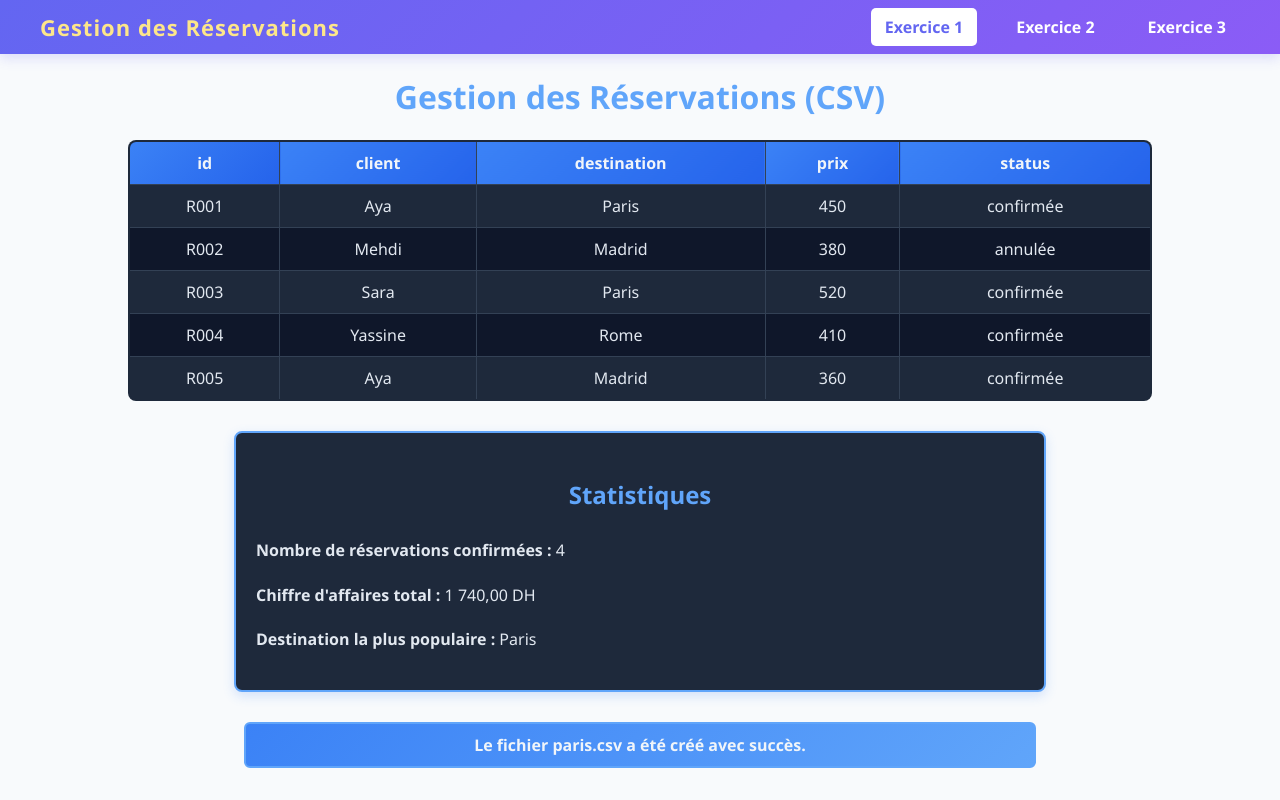
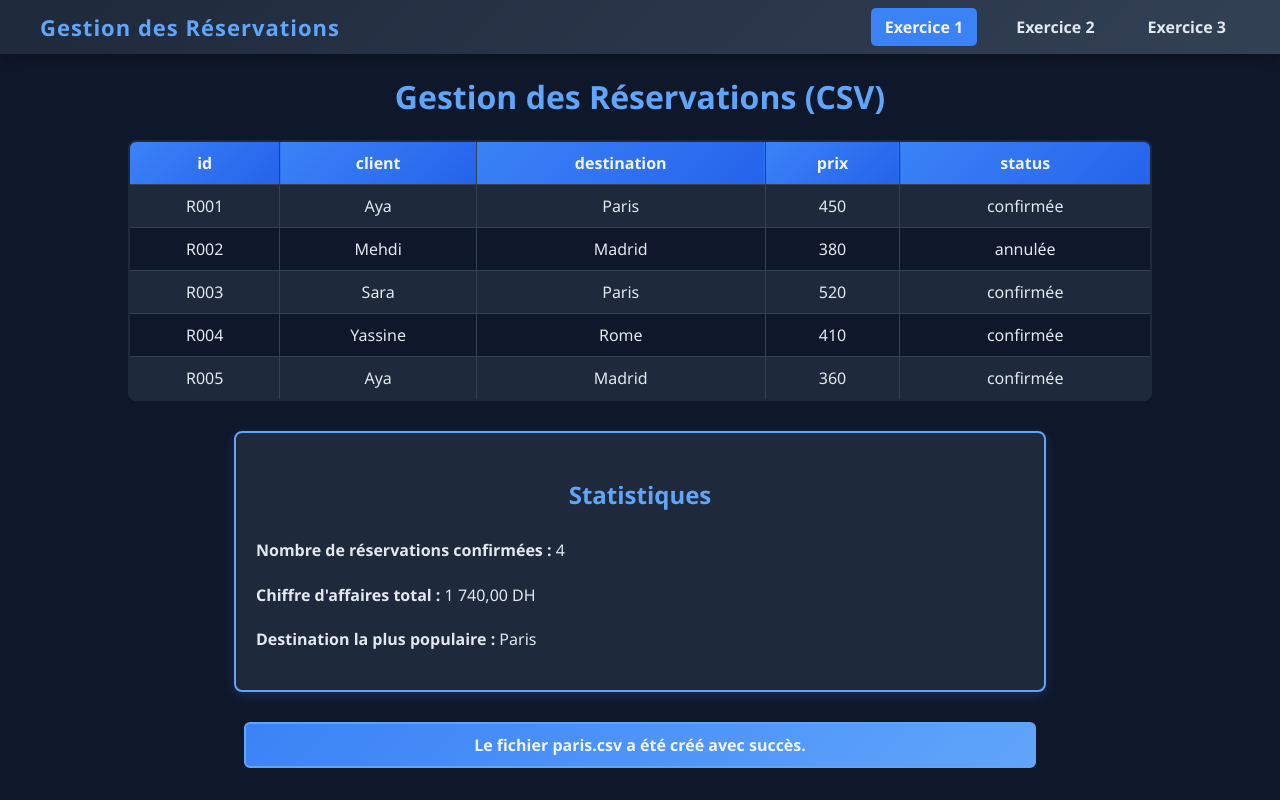
Before and after one commit to safaamedia/TP4, a PHP site: page /index.php in a window 1280 px wide. Run offline with PHP 8.4, Linux system fonts and the light colour scheme.

Commit message:
Update styles for menu and navigation elements

```diff
--- a/menu.php
+++ b/menu.php
@@ -6,23 +6,23 @@
 body {
     margin: 0;
     padding: 0;
-    background-color: #F8FAFC;
+    background-color: #0F172A;
     font-family: 'Segoe UI', Arial, sans-serif;
 }
 
 nav {
-    background: linear-gradient(135deg, #6366F1 0%, #8B5CF6 100%);
+    background: linear-gradient(135deg, #1E293B 0%, #334155 100%);
     color: white;
     display: flex;
     justify-content: space-between;
     align-items: center;
     padding: 12px 40px;
-    box-shadow: 0 4px 12px rgba(99, 102, 241, 0.2);
+    box-shadow: 0 4px 12px rgba(0,0,0,0.3);
 }
 
 nav h1 {
     font-size: 22px;
-    color: #FDE68A;
+    color: #60A5FA;
     margin: 0;
     letter-spacing: 1px;
 }
@@ -39,7 +39,7 @@ ul.menu li {
 }
 
 ul.menu li a {
-    color: #FFFFFF;
+    color: #E2E8F0;
     text-decoration: none;
     font-weight: bold;
     font-size: 16px;
@@ -49,13 +49,13 @@ ul.menu li a {
 }
 
 ul.menu li a:hover {
-    background-color: #FDE68A;
-    color: #6366F1;
+    background-color: #60A5FA;
+    color: #0F172A;
 }
 
 ul.menu li a.active {
-    background-color: #FFFFFF;
-    color: #6366F1;
+    background-color: #3B82F6;
+    color: #F1F5F9;
 }
 </style>
 </head>
```
